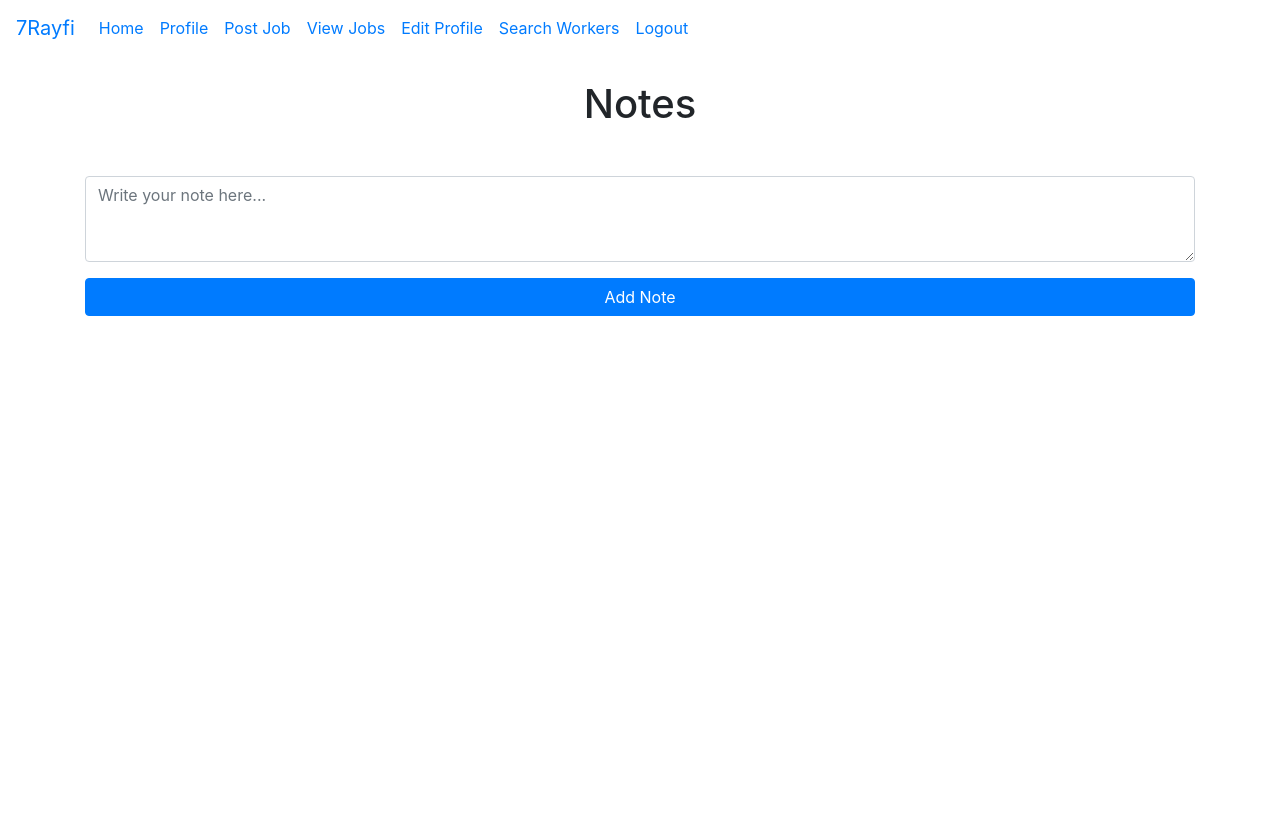
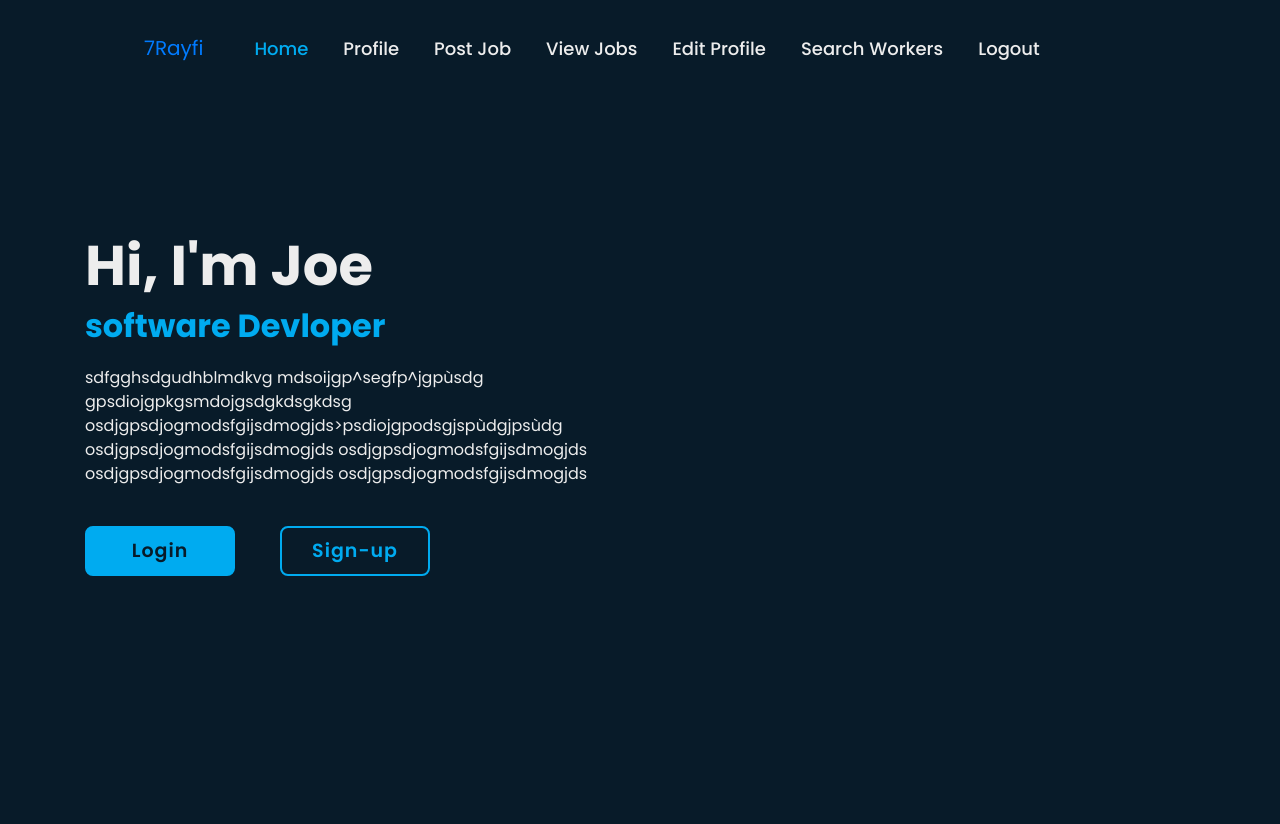
Before and after one commit to Joe-0009/7Rayfi, a Flask app: page / in a window 1280 px wide. Before the commit the page ends 316 px from the top, so only its background shows below. Run offline with Flask 3, Linux system fonts and the light colour scheme; a user stored in the database is signed in; some libraries are stand-ins or nearby versions.

Commit message:
Pending changes exported from your codespace

```diff
--- a/app/static/css/home.css
+++ b/app/static/css/home.css
@@ -0,0 +1,88 @@
+.home {
+    height: 100vh;
+    display: flex;
+    align-items: center;
+    padding: 50 0%;
+}
+
+.home-content {
+    max-width: 600px;
+}
+
+.home-content h1 {
+    font-size: 56px;
+    font-weight: 700;
+    line-height: 1.2;
+}
+
+.home-content h3 {
+    font-size: 32px;
+    font-weight: 700;
+    color: #00abf0;
+}
+
+.home-content p {
+    font-size: 16px;
+    margin: 20px 0  40px;
+}
+
+.home-content .btn-box {
+    display: flex;
+    justify-content: space-between;
+    width: 345px;
+    height: 50px;
+
+}
+
+.btn-box a {
+    position: relative;
+    display: inline-flex;
+    justify-content: center;
+    align-items: center;
+    width: 150px;
+    height: 100%;
+    background: #00abf0;
+    border: 2px solid #00abf0;
+    border-radius: 8px;
+    font-size: 19px;
+    color: #081b29;
+    text-decoration: none;
+    font-weight: 600;
+    letter-spacing: 1px;
+    z-index: 1;
+    overflow: hidden;
+    transition: .5s;
+}
+.btn-box a:hover {
+    color: #00abf0;
+}
+
+
+.btn-box a:nth-child(2):hover {
+    color: #081b29;
+}
+
+.btn-box a:nth-child(2) {
+    background: transparent;
+    color: #00abf0;
+}
+
+.btn-box a:nth-child(2)::before {
+    background: #00abf0;
+}
+
+.btn-box a::before{
+    content: '';
+    position: absolute;
+    top: 0;
+    left: 0;
+    width: 0;
+    height: 100%;
+    background: #081b29;
+    z-index: -1;
+    transition: .5s;
+}
+
+.btn-box a:hover::before {
+    width: 100%;
+}
--- /dev/null
+++ b/app/static/css/navbar.css
@@ -0,0 +1,28 @@
+.logo {
+    font-size: 25px;
+    color: #ededed;
+    text-decoration: none;
+    font-weight: 600;
+}
+
+#navbar a {
+    font-size: 18px;
+    color: #ededed ;
+    background-color: none;
+    margin-left: 35px;
+    font-weight: 500;
+    transition: .3s;
+    display: flex;
+}
+
+#navbar a:hover,
+#navbar a.active {
+    color: #00abf0;
+    text-decoration: none;
+}
+
+
+#navbar {
+    color: yellow;
+    width: 100;
+}
--- /dev/null
+++ b/app/static/css/style.css
@@ -0,0 +1,25 @@
+@import url('https://fonts.googleapis.com/css2?family=Poppins:wght@300;400;500;600;700&display=swap');
+* {
+    margin: 0;
+    padding: 0;
+    box-sizing: border-box;
+    font-family: 'Poppins', sans-serif;
+}
+
+body {
+    background-color: #081b29;
+    color: #ededed;
+}
+
+.header {
+    position: fixed;
+    top: 0;
+    left: 0;
+    width: 100%;
+    padding: 20px 10%;
+    background: none;
+    display: flex;
+    align-items: center;
+    justify-content: space-between;
+    z-index: 100;
+}
--- a/app/templates/base.html
+++ b/app/templates/base.html
@@ -8,11 +8,13 @@
     <link rel="stylesheet" href="{{ url_for('static', filename='css/base.css') }}">
     <link rel="stylesheet" href="{{ url_for('static', filename='css/navbar.css') }}">
     <link rel="stylesheet" href="{{ url_for('static', filename='css/style.css') }}">
+    <link rel="stylesheet" href="{{ url_for('static', filename='css/home.css') }}">
 
     <link rel="stylesheet" href="{{ url_for('static', filename='css/job.css') }}">
     <title>{% block title %}{% endblock %}</title>
 </head>
 <body>
+    <header class="header">
         <nav class="navbar navbar-expand-lg">
             <a class="navbar-brand" href="{{ url_for('home.index') }}">7Rayfi</a>
             <button class="navbar-toggler" type="button" data-toggle="collapse" data-target="#navbar">
@@ -21,21 +23,20 @@
             <div class="collapse navbar-collapse" id="navbar">
                 <div class="navbar-nav">
                     {% if current_user.is_authenticated %}
-                    <a class="nav-item nav-link" href="{{ url_for('home.index') }}">Home</a>
-                    <a class="nav-item nav-link" href="{{ url_for('profile.view_profile', user_id=current_user.id) }}">Profile</a>
-                    <a class="nav-item nav-link" href="{{ url_for('job.post_job') }}">Post Job</a>
-                    <a class="nav-item nav-link" href="{{ url_for('job.view_jobs') }}">View Jobs</a>
-                    <a class="nav-item nav-link" href="{{ url_for('profile.update_profile') }}">Edit Profile</a>
-                    <a class="nav-item nav-link" href="{{ url_for('worker.search_workers') }}">Search Workers</a>
-                    <a class="nav-item nav-link" href="{{ url_for('auth.logout') }}">Logout</a>
+                        <a class="active" href="{{ url_for('home.index') }}">Home</a>
+                        <a  href="{{ url_for('profile.view_profile', user_id=current_user.id) }}">Profile</a>
+                        <a  href="{{ url_for('job.post_job') }}">Post Job</a>
+                        <a  href="{{ url_for('job.view_jobs') }}">View Jobs</a>
+                        <a  href="{{ url_for('profile.update_profile') }}">Edit Profile</a>
+                        <a  href="{{ url_for('worker.search_workers') }}">Search Workers</a>
+                        <a  href="{{ url_for('auth.logout') }}">Logout</a>
                     {% else %}
                         <a class="nav-item nav-link" href="{{ url_for('auth.login') }}">Login</a>
                         <a class="nav-item nav-link" href="{{ url_for('auth.sign_up') }}">Sign Up</a>
                     {% endif %}
-            </div>
-        </div>
+                <d
         </nav>
-
+    </header>
     {% with messages = get_flashed_messages(with_categories=true) %}
         {% if messages %}
             {% for category, message in messages %}
--- a/app/templates/home/index.html
+++ b/app/templates/home/index.html
@@ -1,25 +1,23 @@
 {% extends "base.html" %}
 {% block title %}Home{% endblock %}
 {% block content %}
-<div class="text-center">
-    <h1 class="mb-4">Notes</h1>
-    <ul class="list-group list-group-flush mb-4" id="notes">
-        {% for note in user.notes %}
-        <li class="list-group-item d-flex justify-content-between align-items-center">
-            {{ note.data }}
-            <button type="button" class="close" onClick="deleteNote({{ note.id }})">
-                <span aria-hidden="true">&times;</span>
-            </button>
-        </li>
-        {% endfor %}
-    </ul>
-    <form method="POST">
-        <input type="hidden" name="csrf_token" value="{{ csrf_token() }}">
-        <div class="form-group">
-            <textarea name="note" id="note" class="form-control" rows="3" placeholder="Write your note here..."></textarea>
+<div class="home">
+    <div class="home-content">
+        <h1>Hi, I'm Joe</h1>
+        <h3>software Devloper</h3>
+        <p>sdfgghsdgudhblmdkvg mdsoijgp^segfp^jgpùsdg
+            gpsdiojgpkgsmdojgsdgkdsgkdsg
+                osdjgpsdjogmodsfgijsdmogjds>psdiojgpodsgjspùdgjpsùdg
+                osdjgpsdjogmodsfgijsdmogjds
+                osdjgpsdjogmodsfgijsdmogjds
+                osdjgpsdjogmodsfgijsdmogjds
+                osdjgpsdjogmodsfgijsdmogjds
+        <div class="btn-box">
+            <a href="#">Login</a>
+            <a href="#">Sign-up</a>
         </div>
-        <button type="submit" class="btn btn-primary btn-block">Add Note</button>
-    </form>
+        </p>
+    </div>
 </div>
 
 {% block javascript %}
```
Also changed, not shown: instance/database.db. Lines whose indentation alone changed are shown as unchanged.
